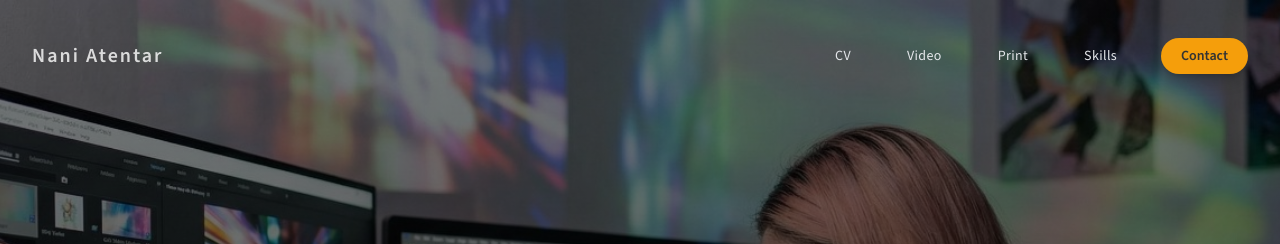
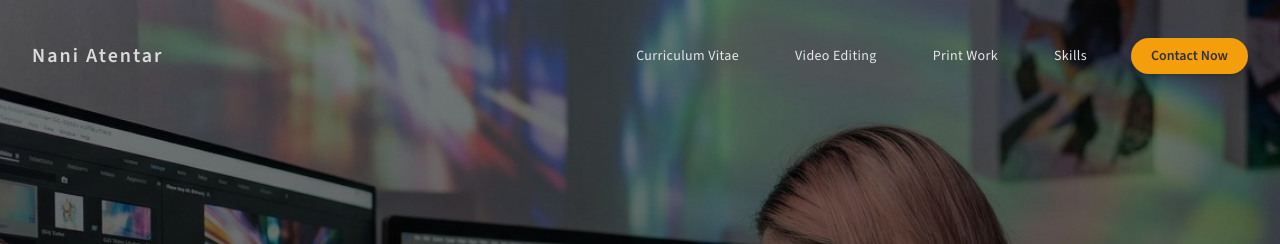
Before and after one commit to AlanGutierrezRamirez/testcvfornani, a plain HTML site: page index.html in a window 1280 px wide. Shown: the top 244 px of the page. Drawn offline with nearby package versions, Linux system fonts and the light colour scheme.

Commit message:
Update navigation links and text in index.html

```diff
--- a/index.html
+++ b/index.html
@@ -105,11 +105,11 @@
                 </a>
 
                 <nav class="hidden md:flex space-x-8 items-center">
-                    <a href="./cv/Atentar-CV.PDF" download="NanisCV" class="text-gray-200 hover:text-white hover:underline decoration-primary-accent underline-offset-4 px-3 py-2 rounded-md font-medium transition duration-300 text-sm tracking-wide">CV</a>
-                    <a href="#video" class="text-gray-200 hover:text-white hover:underline decoration-primary-accent underline-offset-4 px-3 py-2 rounded-md font-medium transition duration-300 text-sm tracking-wide">Video</a>
-                    <a href="#pamphlets" class="text-gray-200 hover:text-white hover:underline decoration-primary-accent underline-offset-4 px-3 py-2 rounded-md font-medium transition duration-300 text-sm tracking-wide">Print</a>
+                    <a href="./cv/Atentar-CV.PDF" download="NanisCV" class="text-gray-200 hover:text-white hover:underline decoration-primary-accent underline-offset-4 px-3 py-2 rounded-md font-medium transition duration-300 text-sm tracking-wide">Curriculum Vitae</a>
+                    <a href="#video" class="text-gray-200 hover:text-white hover:underline decoration-primary-accent underline-offset-4 px-3 py-2 rounded-md font-medium transition duration-300 text-sm tracking-wide">Video Editing</a>
+                    <a href="#pamphlets" class="text-gray-200 hover:text-white hover:underline decoration-primary-accent underline-offset-4 px-3 py-2 rounded-md font-medium transition duration-300 text-sm tracking-wide">Print Work</a>
                     <a href="#about" class="text-gray-200 hover:text-white hover:underline decoration-primary-accent underline-offset-4 px-3 py-2 rounded-md font-medium transition duration-300 text-sm tracking-wide">Skills</a>
-                    <a href="#contact" class="text-secondary-dark bg-primary-accent hover:bg-white hover:text-primary-accent px-5 py-2 rounded-full font-bold transition duration-300 shadow-lg shadow-black/20 text-sm">Contact</a>
+                    <a href="#contact" class="text-secondary-dark bg-primary-accent hover:bg-white hover:text-primary-accent px-5 py-2 rounded-full font-bold transition duration-300 shadow-lg shadow-black/20 text-sm">Contact Now</a>
                 </nav>
 
                 <button id="menu-toggle" type="button" class="md:hidden text-white hover:text-primary-accent focus:outline-none rounded-md p-2">
```
